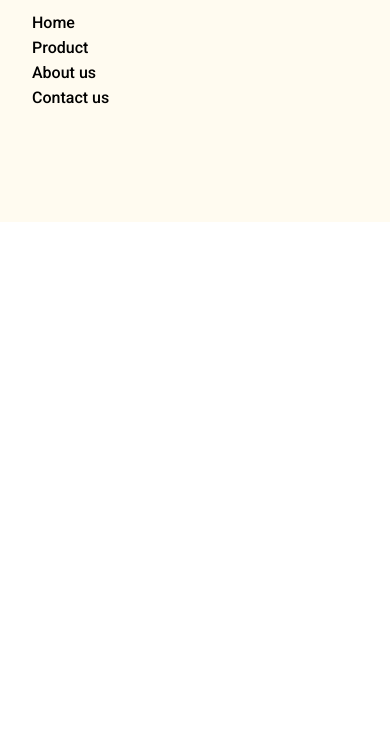
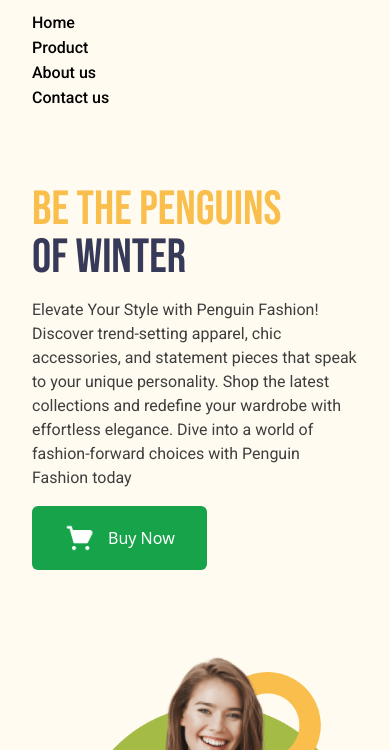
Before and after one commit to rubayedhasan/tw_css-penguin-fashion-reset-, a website: page index.html in a window 390 px wide. Shown: the part 94-844 px from the top of the page. Drawn offline with nearby package versions, Linux system fonts and the light colour scheme.

Commit message:
adding banner section  with fully responsive

```diff
--- a/index.html
+++ b/index.html
@@ -24,9 +24,6 @@
     <script>
       tailwind.config = {
         theme: {
-          container: {
-            center: true,
-          },
           extend: {
             colors: {
               clifford: "#da373d",
@@ -45,10 +42,11 @@
   </head>
   <body>
     <!-- header section  -->
-    <header class="bg-thinYellow pt-12 pb-28">
-      <div class="container mx-auto px-8 md:px-0">
+    <header class="bg-thinYellow pt-12 pb-28 h-full">
+      <div class="container mx-auto px-8 md:px-0 h-full">
+        <!-- nav section  -->
         <nav
-          class="flex flex-col md:flex-row md:justify-between md:items-center"
+          class="flex flex-col md:flex-row md:justify-between md:items-center mb-8 h-[200px] md:h-[100px]"
         >
           <div class="brand-logo w-full md:w-1/4 mb-3">
             <img
@@ -58,7 +56,7 @@
             />
           </div>
           <ul
-            class="w-4/6 flex flex-col md:flex-row justify-center items-start md:items-center md:space-x-12"
+            class="w-4/6 flex flex-col md:flex-row justify-center md:justify-evenly items-start md:items-center"
           >
             <li>
               <a href="" class="font-roboto text-base md:text-lg font-medium"
@@ -82,6 +80,43 @@
             </li>
           </ul>
         </nav>
+
+        <!-- banner section -->
+        <section
+          id="banner"
+          class="flex flex-col lg:flex-row justify-center lg:justify-evenly items-center space-y-20 h-[calc(100vh - 200px)] md:h-[calc(100vh - 100px)]"
+        >
+          <div class="banner-container w-full lg:w-1/2">
+            <h1
+              class="text-5xl md:text-7xl text-[#363958] font-bebas font-normal"
+            >
+              <span class="text-active block">Be the Penguins</span> of Winter
+            </h1>
+            <p
+              class="py-4 font-roboto font-normal md:font-medium text-base md:text-lg text-[#3E3E3E]"
+            >
+              Elevate Your Style with Penguin Fashion! Discover trend-setting
+              apparel, chic accessories, and statement pieces that speak to your
+              unique personality. Shop the latest collections and redefine your
+              wardrobe with effortless elegance. Dive into a world of
+              fashion-forward choices with Penguin Fashion today
+            </p>
+            <button
+              type="button"
+              class="px-8 py-4 bg-green-600 text-white rounded-md flex justify-center items-center"
+            >
+              <img
+                src="icons/shopping-cart 1.png"
+                alt="shopping-cart"
+                class="inline w-8 h-8 mr-3"
+              />
+              Buy Now
+            </button>
+          </div>
+          <div class="banner-image w-full md:hidden lg:block lg:w-1/3">
+            <img src="images/model.png" alt="banner image" class="w-full" />
+          </div>
+        </section>
       </div>
     </header>
   </body>
--- a/styles/style.css
+++ b/styles/style.css
@@ -0,0 +1,3 @@
+* {
+  box-sizing: border-box;
+}
```
